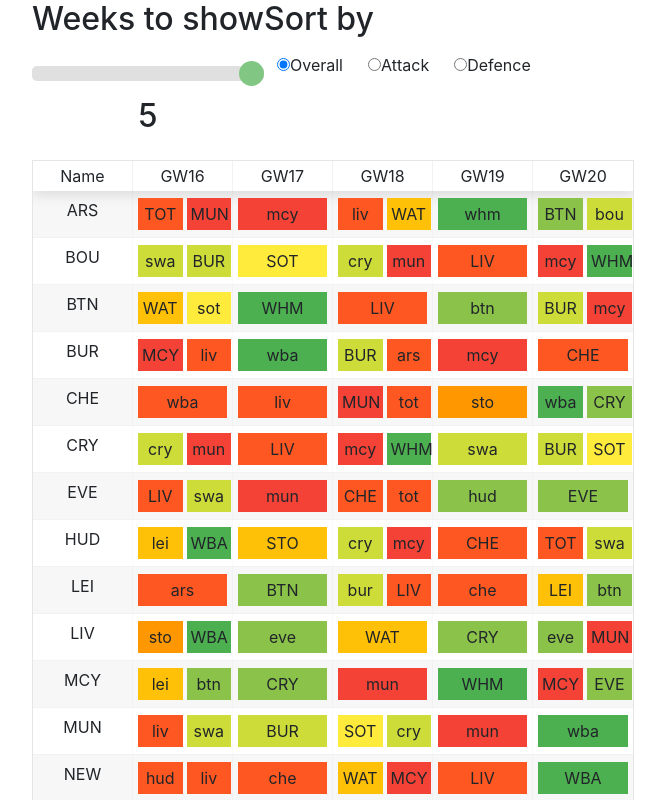
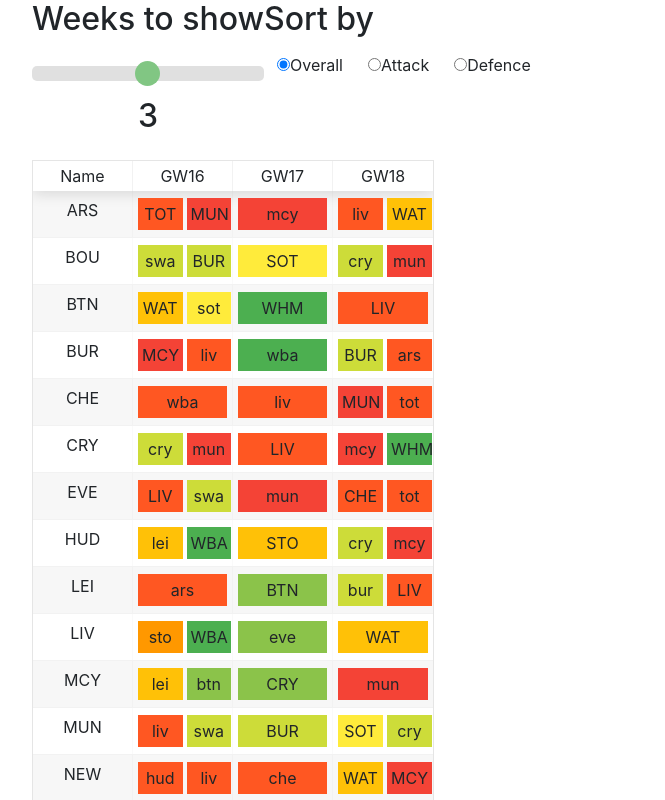
Before and after one commit to sheraz-sarwar/fixture-ticker, a React (Create React App) app: page / in a window 1280 px wide. Shown: the top 800 px of the page, without its empty margins (38-703 px from the left). Built offline with nearby package versions, Linux system fonts and the light colour scheme.

Commit message:
Fix sorting logic and set default gameweeks to show to 3

```diff
--- a/src/Table.js
+++ b/src/Table.js
@@ -83,6 +83,7 @@ const getCell = (row) => {
 const Table = ({ data, gameweeks, range, sort }) => {
   const now = new Date();
   now.setDate(now.getDate() - 7);
+
   const columns = Object.entries(gameweeks).filter(([gameweek, date]) => (date > now)).slice(0, range).map(value => ({
     Header: value[0],
     accessor: value[0].toLowerCase(),
@@ -90,32 +91,18 @@ const Table = ({ data, gameweeks, range, sort }) => {
     sortMethod: (a, b) => {
       let first;
       let second;
+
       if (sort === 'overall') {
-        if (a.length === 2) {
-          first = (parseInt(a[0].overall, 10) + parseInt(a[1].overall, 10)) / 2;
-          second = (parseInt(b[0].overall, 10) + parseInt(b[1].overall, 10)) / 2;
-        } else {
-          first = parseInt(a[0].overall, 10);
-          second = parseInt(b[0].overall, 10);
-        }
+        first = (a.length === 2) ? (parseInt(a[0].overall, 10) + parseInt(a[1].overall, 10)) : parseInt(a[0].overall, 10);
+        second = (b.length === 2) ? (parseInt(b[0].overall, 10) + parseInt(b[1].overall, 10)) : parseInt(b[0].overall, 10);
       }
       if (sort === 'attack') {
-        if (a.length === 2) {
-          first = (parseInt(a[0].attack, 10) + parseInt(a[1].attack, 10)) / 2;
-          second = (parseInt(b[0].attack, 10) + parseInt(b[1].attack, 10)) / 2;
-        } else {
-          first = parseInt(a[0].attack, 10);
-          second = parseInt(b[0].attack, 10);
-        }
+        first = (a.length === 2) ? (parseInt(a[0].attack, 10) + parseInt(a[1].attack, 10)) : parseInt(a[0].attack, 10);
+        second = (b.length === 2) ? (parseInt(b[0].attack, 10) + parseInt(b[1].attack, 10)) : parseInt(b[0].attack, 10);
       }
       if (sort === 'defence') {
-        if (a.length === 2) {
-          first = (parseInt(a[0].defence, 10) + parseInt(a[1].defence, 10)) / 2;
-          second = (parseInt(b[0].defence, 10) + parseInt(b[1].defence, 10)) / 2;
-        } else {
-          first = parseInt(a[0].defence, 10);
-          second = parseInt(b[0].defence, 10);
-        }
+        first = (a.length === 2) ? (parseInt(a[0].defence, 10) + parseInt(a[1].defence, 10)) : parseInt(a[0].defence, 10);
+        second = (b.length === 2) ? (parseInt(b[0].defence, 10) + parseInt(b[1].defence, 10)) : parseInt(b[0].defence, 10);
       }
 
       return first > second ? 1 : -1;
--- a/src/reducer.js
+++ b/src/reducer.js
@@ -1,5 +1,5 @@
 const defaultState = {
-  range: 5,
+  range: 3,
   sort: 'overall'
 };
 
```
